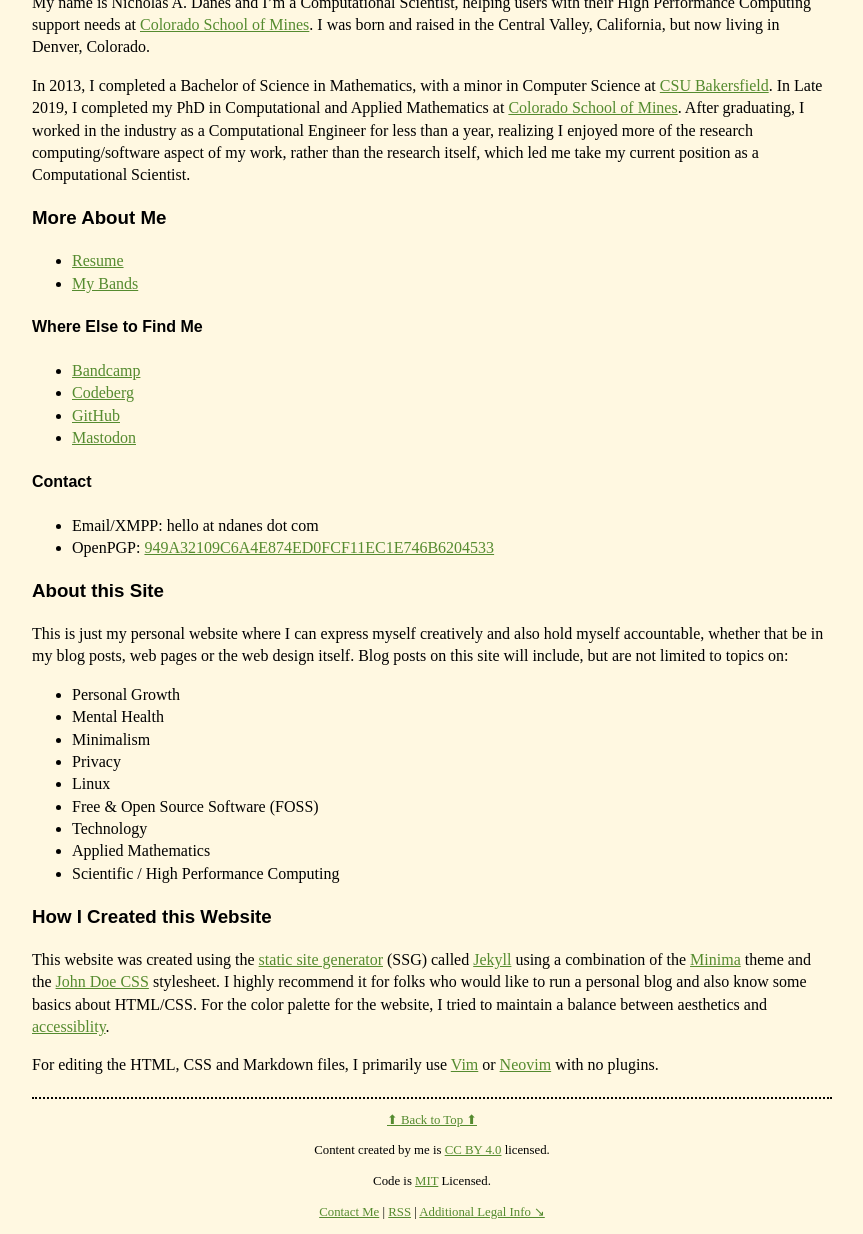
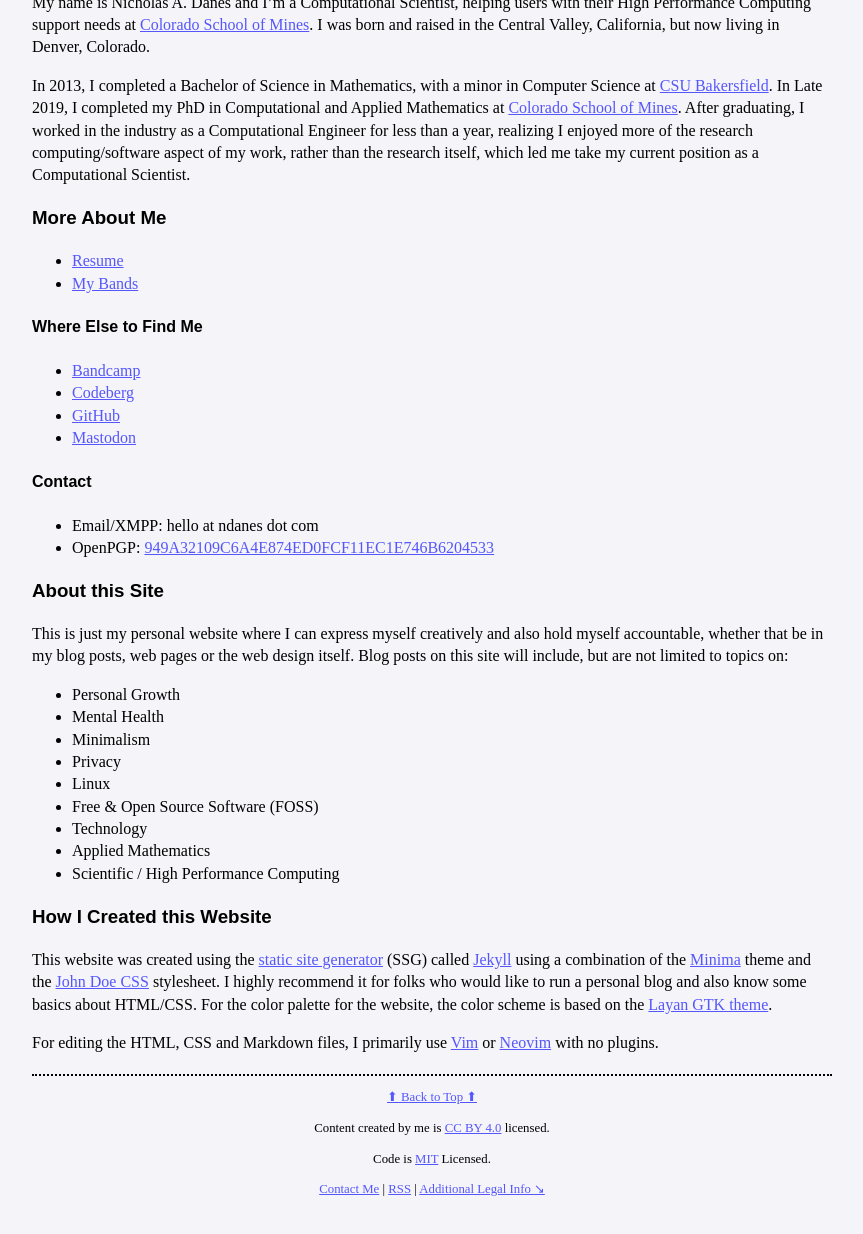
Before and after one commit to danesnick/old_website, a Jekyll site: the page built from index.markdown, in a window 1280 px wide, cut to the strip 588-1822 px from the top of the page. Shown: the whole strip, without its empty margins (208-1071 px from the left). Built offline with Jekyll 4.4.1, drawn with Linux system fonts in a browser that asks for light colours; after the commit the page ends 1800 px from its top, so only the background shows below that.

Commit message:
Updated css and added reference

```diff
--- a/assets/css/style.scss
+++ b/assets/css/style.scss
@@ -6,16 +6,16 @@
 * {
   /* Color scheme */
   --textcolor: #000;
-  --bgcolor: #fff8e1;
-  --highlight: #558b2f;
+  --bgcolor: #f4f4f9;
+  --highlight: #5657fb;
 }
 
 @media (prefers-color-scheme: dark) {
    * {
      /* Color scheme */
-     --bgcolor: #1a2d0c;
+     --bgcolor: #31313a;
      --textcolor: #FFF;
-     --highlight: #ffe082;
+     --highlight: #5657fb;
    }
 }
 
--- a/index.markdown
+++ b/index.markdown
@@ -51,6 +51,6 @@
 
 ### How I Created this Website
 
-This website was created using the [static site generator](https://www.netlify.com/blog/2020/04/14/what-is-a-static-site-generator-and-3-ways-to-find-the-best-one/)  (SSG) called [Jekyll](https://jekyllrb.com/) using a combination of the [Minima](https://github.com/jekyll/minima) theme and the [John Doe CSS](https://john-doe.neocities.org/) stylesheet. I highly recommend it for folks who would like to run a personal blog and also know some basics about HTML/CSS. For the color palette for the website, I tried to maintain a balance between aesthetics and [accessiblity](https://material.io/design/usability/accessibility.html).
+This website was created using the [static site generator](https://www.netlify.com/blog/2020/04/14/what-is-a-static-site-generator-and-3-ways-to-find-the-best-one/)  (SSG) called [Jekyll](https://jekyllrb.com/) using a combination of the [Minima](https://github.com/jekyll/minima) theme and the [John Doe CSS](https://john-doe.neocities.org/) stylesheet. I highly recommend it for folks who would like to run a personal blog and also know some basics about HTML/CSS. For the color palette for the website, the color scheme is based on the [Layan GTK theme](https://github.com/vinceliuice/Layan-gtk-theme).
 
 For editing the HTML, CSS and Markdown files, I primarily use [Vim](https://www.vim.org/) or [Neovim](https://neovim.io) with no plugins.
```
